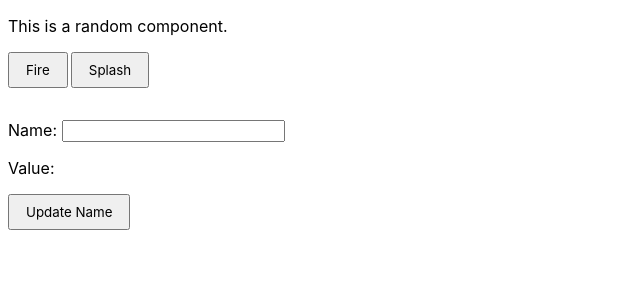
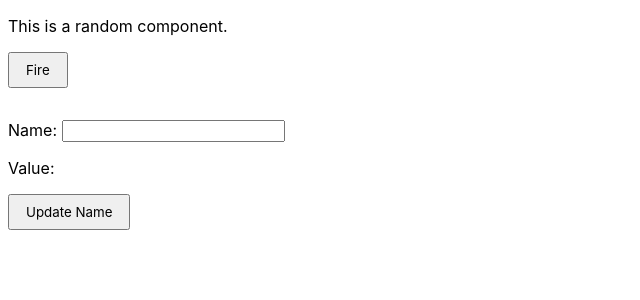
Before and after one commit to matfricker/ng-latest, an Angular app: page / in a window 1280 px wide. Shown: the top 300 px of the page, without its empty margins (0-640 px from the left). Built offline with nearby package versions, Linux system fonts and the light colour scheme.

Commit message:
new control flow example

```diff
--- a/package.json
+++ b/package.json
@@ -3,7 +3,7 @@
   "version": "0.0.0",
   "scripts": {
     "ng": "ng",
-    "start": "ng serve",
+    "start": "ng serve -o",
     "build": "ng build",
     "watch": "ng build --watch --configuration development",
     "test": "ng test"
--- a/src/app/random/random.component.html
+++ b/src/app/random/random.component.html
@@ -1,7 +1,14 @@
 <p style="line-height: 20px;">This is a <span [innerHTML]="word"></span> component.</p>
 <div style="margin-bottom: 2rem;">
-    <button (click)="fire()">Fire</button>
-    <button (click)="splash()">Splash</button>
+    @if (word == 'random') {
+        <button (click)="fire()">Fire</button>
+    }
+    @else if (word == '&#128293') {
+        <button (click)="splash()">Splash</button>
+    }
+    @else {
+        <button (click)="reset()">Reset</button>
+    }
 </div>
 
 <app-name-editor></app-name-editor>
--- a/src/app/random/random.component.ts
+++ b/src/app/random/random.component.ts
@@ -18,6 +18,20 @@ export class RandomComponent {
   }
 
   splash(): void {
+    this.word = '&#128166';
+    console.log('flush the fire out');
+  }
+
+  reset(): void {
+    this.word = 'dull';
+    setTimeout(() => {
+      this.setBackToRandom();
+    }, 5000);
+    console.log('boring');
+  }
+
+  setBackToRandom(): void {
     this.word = 'random';
+    console.log('changed back to random');
   }
 }
```
